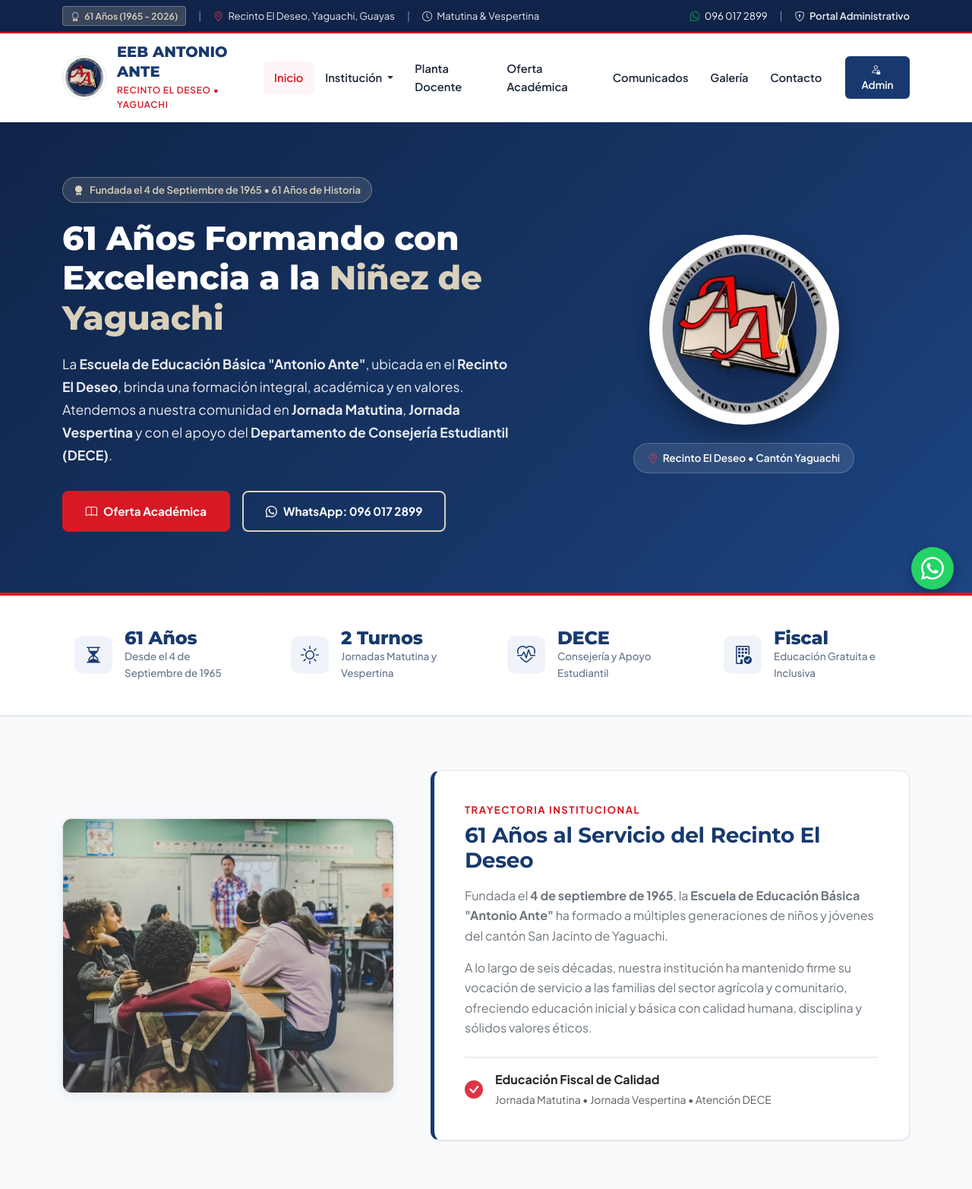
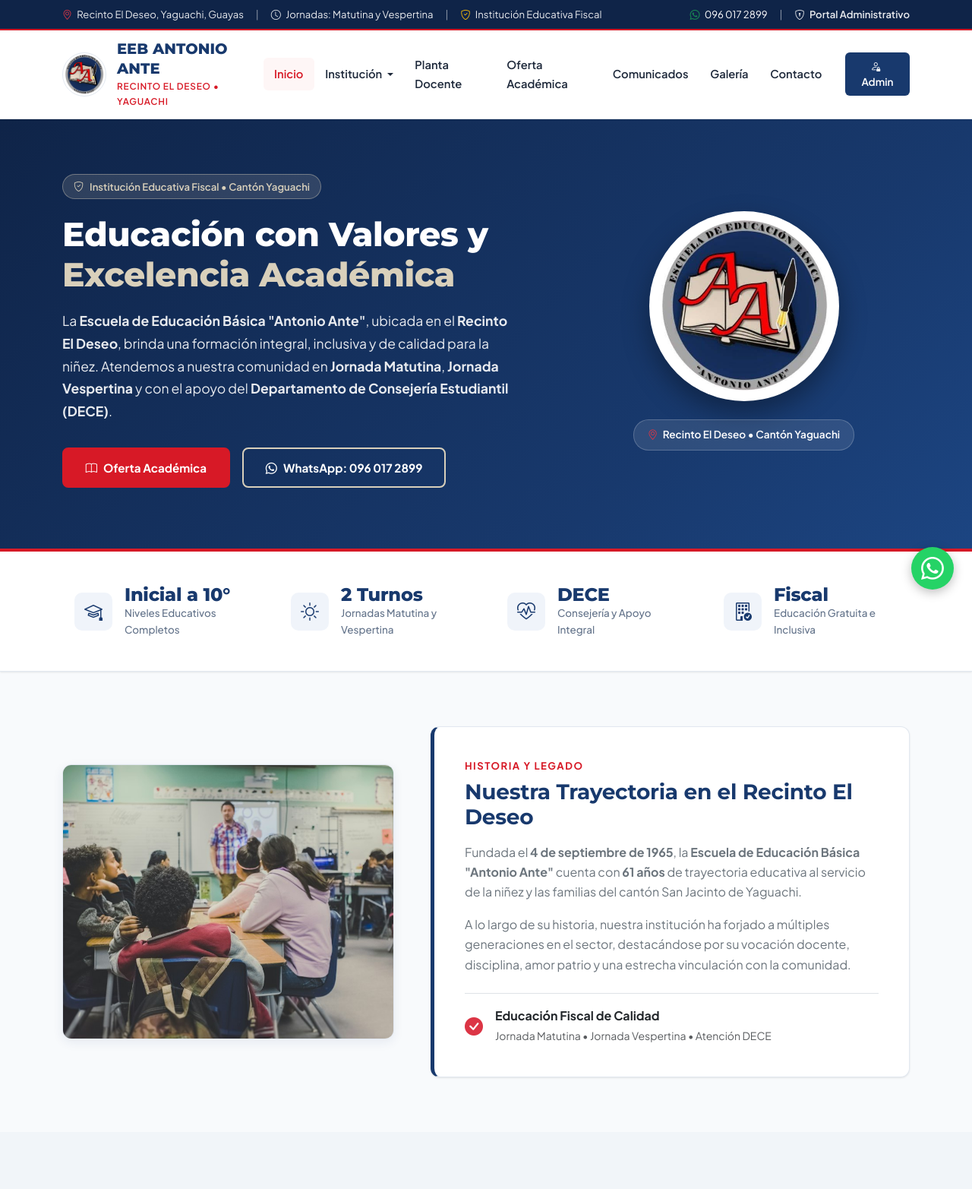
Before and after one commit to Carolina03cm/Antonio-Ante, a Django app: page / in a window 1280 px wide. Shown: the top 1565 px of the page at 76% size. Run offline with Django 5.2, Linux system fonts and the light colour scheme.

Commit message:
refactor: simplificada mencion historica a una unica seccion evitando repeticiones

```diff
--- a/core/templates/core/base.html
+++ b/core/templates/core/base.html
@@ -4,10 +4,10 @@
 <head>
     <meta charset="UTF-8">
     <meta name="viewport" content="width=device-width, initial-scale=1.0">
-    <title>{% block title %}Escuela de Educación Básica "Antonio Ante" | 61 Años Educando con Excelencia{% endblock %}</title>
+    <title>{% block title %}Escuela de Educación Básica "Antonio Ante" | Sitio Oficial{% endblock %}</title>
 
     <!-- Meta tags Institucionales y SEO -->
-    <meta name="description" content="Sitio web oficial de la Escuela de Educación Básica Antonio Ante, fundada el 4 de septiembre de 1965 en el Recinto El Deseo, cantón Yaguachi. Jornadas Matutina y Vespertina, Departamento de Consejería Estudiantil (DECE).">
+    <meta name="description" content="Sitio web oficial de la Escuela de Educación Básica Antonio Ante. Ubicada en el Recinto El Deseo, cantón Yaguachi. Jornadas Matutina y Vespertina, Departamento de Consejería Estudiantil (DECE).">
     <meta name="keywords" content="EEB Antonio Ante, Escuela Antonio Ante, Recinto El Deseo, Yaguachi, Educacion Basica Guayas, DECE, Jornada Matutina, Jornada Vespertina">
     <meta name="author" content="EEB Antonio Ante">
 
@@ -33,19 +33,17 @@
 <body>
 
     <!-- =======================================================
-         1. TOPBAR INSTITUCIONAL ELEGANTE
+         1. TOPBAR INSTITUCIONAL
          ======================================================= -->
     <div class="topbar-institutional d-none d-md-block">
         <div class="container">
             <div class="d-flex align-items-center justify-content-between">
                 <div class="d-flex align-items-center gap-3">
-                    <span class="topbar-badge">
-                        <i class="bi bi-award me-1"></i> 61 Años (1965 - 2026)
-                    </span>
-                    <span class="text-white-50">|</span>
                     <span><i class="bi bi-geo-alt me-1 text-danger"></i> Recinto El Deseo, Yaguachi, Guayas</span>
                     <span class="text-white-50">|</span>
-                    <span><i class="bi bi-clock me-1"></i> Matutina &amp; Vespertina</span>
+                    <span><i class="bi bi-clock me-1"></i> Jornadas: Matutina y Vespertina</span>
+                    <span class="text-white-50">|</span>
+                    <span><i class="bi bi-shield-check me-1 text-warning"></i> Institución Educativa Fiscal</span>
                 </div>
                 <div class="d-flex align-items-center gap-3">
                     <a href="https://wa.me/593960172899" target="_blank" rel="noopener noreferrer" class="text-white text-decoration-none">
@@ -87,7 +85,7 @@
                             <a class="nav-link active" href="{% url 'core:home' %}">Inicio</a>
                         </li>
 
-                        <!-- Menú Desplegable: Nosotros -->
+                        <!-- Menú Desplegable: Institución -->
                         <li class="nav-item dropdown">
                             <a class="nav-link dropdown-toggle" href="#" id="dropdownNosotros" role="button" data-bs-toggle="dropdown" aria-expanded="false">
                                 Institución
@@ -95,7 +93,7 @@
                             <ul class="dropdown-menu" aria-labelledby="dropdownNosotros">
                                 <li>
                                     <a class="dropdown-item" href="#historia">
-                                        <i class="bi bi-clock-history"></i> Historia (Fundada 1965)
+                                        <i class="bi bi-book"></i> Historia Institucional
                                     </a>
                                 </li>
                                 <li>
@@ -105,7 +103,7 @@
                                 </li>
                                 <li>
                                     <a class="dropdown-item" href="#valores">
-                                        <i class="bi bi-shield-check"></i> Valores Institucionales
+                                        <i class="bi bi-shield-check"></i> Valores
                                     </a>
                                 </li>
                             </ul>
@@ -121,7 +119,7 @@
                             <a class="nav-link" href="#oferta-academica">Oferta Académica</a>
                         </li>
 
-                        <!-- Noticias y Comunicados -->
+                        <!-- Comunicados -->
                         <li class="nav-item">
                             <a class="nav-link" href="#noticias">Comunicados</a>
                         </li>
@@ -136,7 +134,7 @@
                             <a class="nav-link" href="#contacto-seccion">Contacto</a>
                         </li>
 
-                        <!-- Botón Admin Sobrio -->
+                        <!-- Botón Admin -->
                         <li class="nav-item ms-lg-3 mt-3 mt-lg-0">
                             <a class="btn btn-institucional-nav" href="/admin/" target="_blank">
                                 <i class="bi bi-person-lock me-1"></i> Admin
@@ -157,20 +155,19 @@
     </main>
 
     <!-- =======================================================
-         4. BOTÓN FLOTANTE DE WHATSAPP DISCRETO Y PROFESIONAL
-            (Sin mensajes molestos en pantalla)
+         4. BOTÓN FLOTANTE DE WHATSAPP DISCRETO
          ======================================================= -->
     <a href="https://wa.me/593960172899?text=Hola,%20solicito%20informaci%C3%B3n%20sobre%20la%20Escuela%20de%20Educaci%C3%B3n%20B%C3%A1sica%20Antonio%20Ante."
        target="_blank"
        rel="noopener noreferrer"
        class="floating-whatsapp-btn"
        aria-label="Contactar por WhatsApp al 096 017 2899"
-       title="Escríbenos al WhatsApp: 096 017 2899">
+       title="WhatsApp Secretaría">
         <i class="bi bi-whatsapp"></i>
     </a>
 
     <!-- =======================================================
-         5. PIE DE PÁGINA INSTITUCIONAL SOBRIO Y ELEGANTE
+         5. PIE DE PÁGINA INSTITUCIONAL SOBRIO
          ======================================================= -->
     <footer class="footer-institutional">
         <div class="container">
@@ -181,11 +178,11 @@
                         <img src="{% static 'img/logo_antonio_ante.jpg' %}" alt="Escudo Oficial EEB Antonio Ante" class="footer-logo-img">
                         <div>
                             <h5 class="text-white fw-bold mb-0">EEB ANTONIO ANTE</h5>
-                            <span class="text-danger-light small text-uppercase">Fundada el 4 de Septiembre de 1965</span>
+                            <span class="text-danger-light small text-uppercase">Educación Básica Fiscal</span>
                         </div>
                     </div>
                     <p class="small text-white-75 mb-3">
-                        Institución educativa fiscal al servicio de la niñez y las familias del <strong>Recinto El Deseo, Cantón Yaguachi, Provincia del Guayas</strong>. 61 años educando con valores y vocación.
+                        Institución educativa al servicio de la niñez y las familias del <strong>Recinto El Deseo, Cantón Yaguachi, Provincia del Guayas</strong>. Formación integral con vocación y valores.
                     </p>
                     <div class="d-flex gap-2">
                         <a href="https://wa.me/593960172899" target="_blank" class="footer-social-icon" title="WhatsApp 096 017 2899">
@@ -237,8 +234,8 @@
                         </a>
                     </div>
                     <div class="footer-info-row">
-                        <i class="bi bi-shield-check text-warning"></i>
-                        <span>Educación Fiscal Gratuita</span>
+                        <i class="bi bi-clock text-warning"></i>
+                        <span>Lunes a Viernes (Ambos turnos)</span>
                     </div>
                     <div class="mt-3">
                         <a href="/admin/" class="btn btn-sm btn-outline-light w-100 py-2">
@@ -252,7 +249,7 @@
         <div class="footer-bottom">
             <div class="container text-center">
                 <p class="mb-0 text-white-50 small">
-                    &copy; {% now "Y" %} <strong>Escuela de Educación Básica "Antonio Ante"</strong>. 61 Años de Trayectoria (1965 - 2026). Todos los derechos reservados.
+                    &copy; {% now "Y" %} <strong>Escuela de Educación Básica "Antonio Ante"</strong>. Recinto El Deseo, Yaguachi. Todos los derechos reservados.
                 </p>
             </div>
         </div>
--- a/core/templates/core/home.html
+++ b/core/templates/core/home.html
@@ -1,26 +1,26 @@
 {% extends 'core/base.html' %}
 {% load static %}
 
-{% block title %}Inicio | Escuela de Educación Básica "Antonio Ante" • 61 Años en Yaguachi{% endblock %}
+{% block title %}Inicio | Escuela de Educación Básica "Antonio Ante"{% endblock %}
 
 {% block content %}
 
 <!-- =======================================================
-     1. PORTADA PRINCIPAL (HERO) ELEGANTE Y LUMINOSA
+     1. PORTADA PRINCIPAL (HERO) SOBRIA Y PROFESIONAL
      ======================================================= -->
 <section class="hero-clean-section">
     <div class="container">
         <div class="row align-items-center g-4 g-lg-5">
             <div class="col-lg-7">
                 <div class="hero-anniversary-tag">
-                    <i class="bi bi-award-fill"></i>
-                    <span>Fundada el 4 de Septiembre de 1965 • 61 Años de Historia</span>
+                    <i class="bi bi-shield-check"></i>
+                    <span>Institución Educativa Fiscal • Cantón Yaguachi</span>
                 </div>
                 <h1 class="hero-main-title">
-                    61 Años Formando con Excelencia a la <span>Niñez de Yaguachi</span>
+                    Educación con Valores y <span>Excelencia Académica</span>
                 </h1>
                 <p class="hero-description-lead">
-                    La <strong>Escuela de Educación Básica "Antonio Ante"</strong>, ubicada en el <strong>Recinto El Deseo</strong>, brinda una formación integral, académica y en valores. Atendemos a nuestra comunidad en <strong>Jornada Matutina</strong>, <strong>Jornada Vespertina</strong> y con el apoyo del <strong>Departamento de Consejería Estudiantil (DECE)</strong>.
+                    La <strong>Escuela de Educación Básica "Antonio Ante"</strong>, ubicada en el <strong>Recinto El Deseo</strong>, brinda una formación integral, inclusiva y de calidad para la niñez. Atendemos a nuestra comunidad en <strong>Jornada Matutina</strong>, <strong>Jornada Vespertina</strong> y con el apoyo del <strong>Departamento de Consejería Estudiantil (DECE)</strong>.
                 </p>
                 <div class="d-flex flex-wrap gap-3">
                     <a href="#oferta-academica" class="hero-btn-primary">
@@ -32,7 +32,7 @@
                 </div>
             </div>
 
-            <!-- Escudo Oficial Sobrio y Elegante -->
+            <!-- Escudo Oficial Sobrio -->
             <div class="col-lg-5 text-center">
                 <div class="hero-logo-card">
                     <img src="{% static 'img/logo_antonio_ante.jpg' %}" alt="Escudo Oficial EEB Antonio Ante">
@@ -46,7 +46,7 @@
 </section>
 
 <!-- =======================================================
-     2. FRANJA DE DATOS HISTÓRICOS Y SERVICIOS
+     2. FRANJA DE PILARES Y SERVICIOS
      ======================================================= -->
 <div class="stats-strip">
     <div class="container">
@@ -54,11 +54,11 @@
             <div class="col-6 col-lg-3">
                 <div class="stat-box">
                     <div class="stat-icon">
-                        <i class="bi bi-hourglass-split"></i>
+                        <i class="bi bi-mortarboard"></i>
                     </div>
                     <div>
-                        <h4 class="stat-value">61 Años</h4>
-                        <p class="stat-text">Desde el 4 de Septiembre de 1965</p>
+                        <h4 class="stat-value">Inicial a 10°</h4>
+                        <p class="stat-text">Niveles Educativos Completos</p>
                     </div>
                 </div>
             </div>
@@ -82,7 +82,7 @@
                     </div>
                     <div>
                         <h4 class="stat-value">DECE</h4>
-                        <p class="stat-text">Consejería y Apoyo Estudiantil</p>
+                        <p class="stat-text">Consejería y Apoyo Integral</p>
                     </div>
                 </div>
             </div>
@@ -103,7 +103,7 @@
 </div>
 
 <!-- =======================================================
-     3. HISTORIA Y CAMPUS EN EL RECINTO EL DESEO
+     3. HISTORIA INSTITUCIONAL (Lugar oficial de la reseña)
      ======================================================= -->
 <section class="section-wrapper" id="historia">
     <div class="container">
@@ -116,15 +116,15 @@
 
             <div class="col-lg-7">
                 <div class="history-card-body">
-                    <span class="section-pretitle">Trayectoria Institucional</span>
+                    <span class="section-pretitle">Historia y Legado</span>
                     <h3 class="fw-bold mb-3" style="color: var(--navy-primary);">
-                        61 Años al Servicio del Recinto El Deseo
+                        Nuestra Trayectoria en el Recinto El Deseo
                     </h3>
                     <p class="text-secondary mb-3">
-                        Fundada el <strong>4 de septiembre de 1965</strong>, la <strong>Escuela de Educación Básica "Antonio Ante"</strong> ha formado a múltiples generaciones de niños y jóvenes del cantón San Jacinto de Yaguachi.
+                        Fundada el <strong>4 de septiembre de 1965</strong>, la <strong>Escuela de Educación Básica "Antonio Ante"</strong> cuenta con <strong>61 años</strong> de trayectoria educativa al servicio de la niñez y las familias del cantón San Jacinto de Yaguachi.
                     </p>
                     <p class="text-secondary mb-4">
-                        A lo largo de seis décadas, nuestra institución ha mantenido firme su vocación de servicio a las familias del sector agrícola y comunitario, ofreciendo educación inicial y básica con calidad humana, disciplina y sólidos valores éticos.
+                        A lo largo de su historia, nuestra institución ha forjado a múltiples generaciones en el sector, destacándose por su vocación docente, disciplina, amor patrio y una estrecha vinculación con la comunidad.
                     </p>
                     <div class="d-flex align-items-center gap-3 pt-3 border-top">
                         <i class="bi bi-check-circle-fill text-danger fs-4"></i>
@@ -221,13 +221,13 @@
 </section>
 
 <!-- =======================================================
-     5. PLANTA DOCENTE Y DECE (TABS ELEGANTES)
+     5. PLANTA DOCENTE Y DECE
      ======================================================= -->
 <section class="section-wrapper" id="docentes">
     <div class="container">
         <div class="section-header-clean">
             <span class="section-pretitle">Equipo Educativo</span>
-            <h2 class="section-title-clean">Planta Docente y Personal Institucional</h2>
+            <h2 class="section-title-clean">Planta Docente y Personal</h2>
             <div class="section-divider-line"></div>
             <p class="text-secondary mt-2">Personal profesional distribuido en turnos matutino, vespertino y consejería estudiantil.</p>
         </div>
@@ -395,7 +395,7 @@
 </section>
 
 <!-- =======================================================
-     6. OFERTA ACADÉMICA CON FOTOS CLARAS Y LIMPIAS
+     6. OFERTA ACADÉMICA
      ======================================================= -->
 <section class="section-wrapper bg-alt" id="oferta-academica">
     <div class="container">
@@ -507,7 +507,7 @@
 </section>
 
 <!-- =======================================================
-     7. NOTICIAS Y COMUNICADOS
+     7. COMUNICADOS
      ======================================================= -->
 <section class="section-wrapper" id="noticias">
     <div class="container">
```
